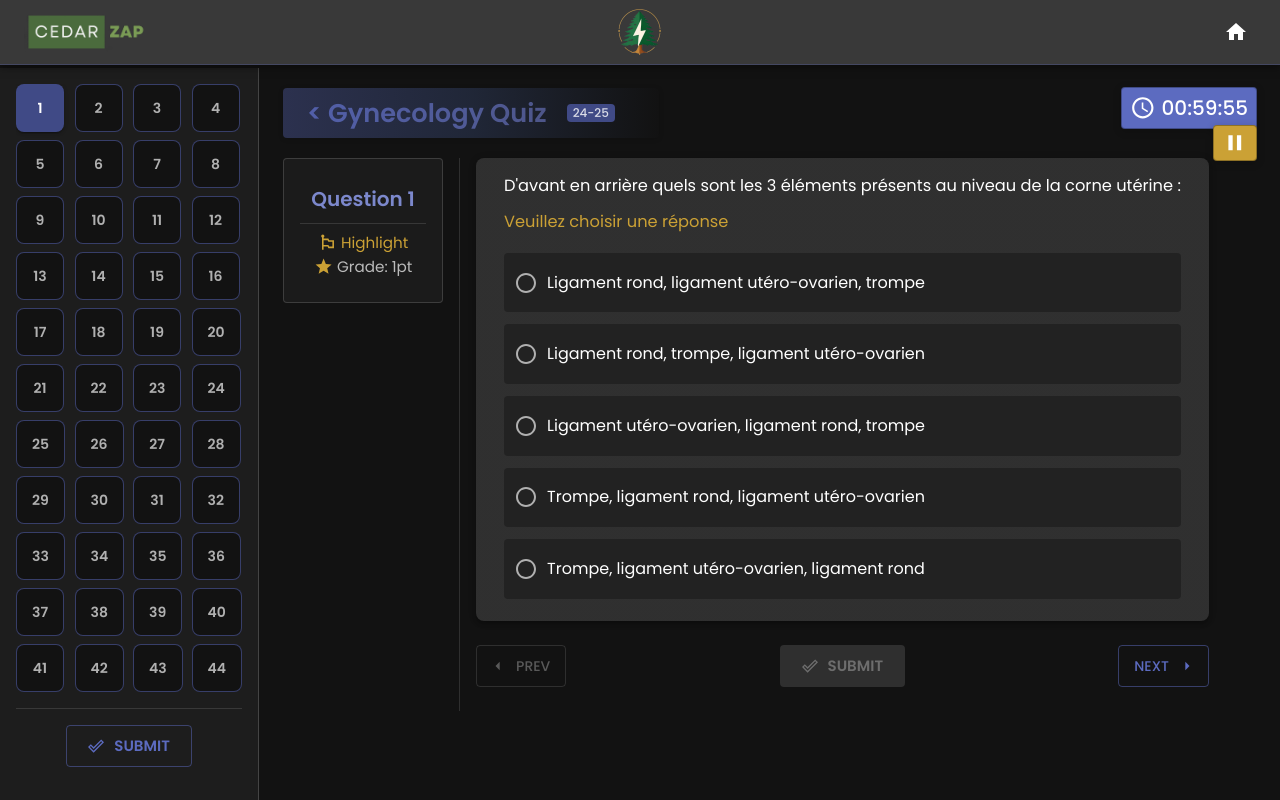
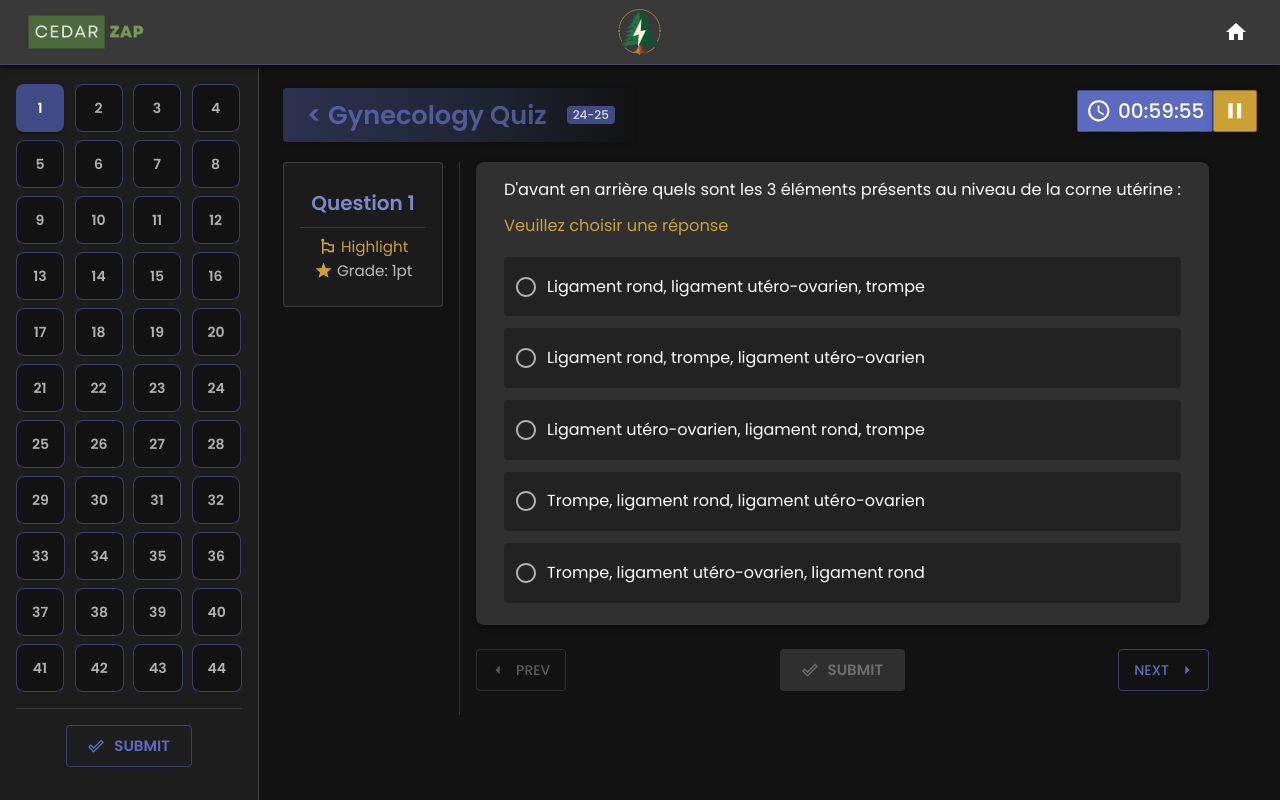
Before and after one commit to jmsazz00/cedar-zap, a React (Vite) app: page / in a window 1280 px wide. Built offline with nearby package versions, Linux system fonts and the light colour scheme.

Commit message:
Adjusting quiz utils layout

```diff
--- a/src/components/OptionList.tsx
+++ b/src/components/OptionList.tsx
@@ -34,9 +34,9 @@ const OptionList: React.FC<OptionListProps> = ({
   const showAnswers = useQuizStateStore((state) => state.showAnswers);
 
   useEffect(() => {
+    setHoveredOption(null);
     if (isMobile) return;
     if (listRef.current) listRef.current.focus();
-    setHoveredOption(null);
   }, [onSelect]);
 
   const handleKeyPress = (event: React.KeyboardEvent) => {
--- a/src/components/Pause.tsx
+++ b/src/components/Pause.tsx
@@ -9,19 +9,15 @@ const Pause = ({ onPause }: Props) => {
   return (
     <Box
       sx={{
-        position: "fixed",
-        top: { xs: "160px", sm: "172px", md: "115px", lg: "125px" },
-        right: { xs: "16px", sm: "23px" },
         backgroundColor: "secondary.main",
         color: "#fff",
-        p: { xs: "3px 4.5px", lg: "4px 8px" },
-        borderRadius: 1,
+        p: { xs: "1.5px 3px", lg: "4px 8px" },
+        borderRadius: 0.5,
         boxShadow: "0 2px 8px rgba(0, 0, 0, 0.2)",
         border: "1px solid rgba(0, 0, 0, 0.3)",
         display: "flex",
         alignItems: "center",
         cursor: "pointer",
-        zIndex: 999,
       }}
       onClick={onPause}
     >
--- a/src/components/QuizHeader.tsx
+++ b/src/components/QuizHeader.tsx
@@ -10,8 +10,8 @@ const QuizHeader = ({ name, year }: Props) => {
     <Box
       sx={{
         my: { xs: 2, md: 2.5 },
-        py: 1,
-        px: { xs: 0.75, sm: 2, md: 3 },
+        py: 1.25,
+        pl: { xs: 0.75, sm: 2, md: 3 },
         borderRadius: 1,
         display: "flex",
         alignItems: "center",
@@ -48,7 +48,7 @@ const QuizHeader = ({ name, year }: Props) => {
           backgroundColor: "primary.dark",
           borderRadius: 1,
           px: 0.75,
-          mx: { xs: 1.5, sm: 2, md: 2.5 },
+          mx: { xs: 1.25, sm: 2, md: 2.5 },
         }}
       >
         {year}
--- a/src/components/QuizLayout.tsx
+++ b/src/components/QuizLayout.tsx
@@ -6,9 +6,8 @@ import { useQuizStateStore } from "../store/QuizStateStore";
 import DialogsList from "./DialogsList";
 import QuestionCard from "./QuestionCard";
 import QuizHeader from "./QuizHeader";
-import QuizTimer from "./QuizTimer";
+import QuizUtils from "./QuizUtils";
 import Sidebar from "./Sidebar";
-import QuizPause from "./QuizPause";
 
 const QuizLayout: React.FC<{ quiz: Quiz }> = ({ quiz }) => {
   const { name, year, duration } = quiz;
@@ -21,8 +20,7 @@ const QuizLayout: React.FC<{ quiz: Quiz }> = ({ quiz }) => {
 
   return (
     <Box sx={{ display: { md: "flex" }, pt: { xs: "60px", sm: "68px" } }}>
-      <QuizTimer duration={duration} />
-      <QuizPause />
+      <QuizUtils duration={duration} />
       <Sidebar questionCount={questions.length} />
       <Container sx={{ mx: 0 }}>
         <QuizHeader name={name} year={year} />
--- /dev/null
+++ b/src/components/QuizUtils.tsx
@@ -0,0 +1,28 @@
+import { Box, useMediaQuery, useTheme } from "@mui/material";
+import QuizPause from "./QuizPause";
+import QuizTimer from "./QuizTimer";
+
+const QuizUtils: React.FC<{ duration: number }> = ({ duration }) => {
+  const theme = useTheme();
+  const isMobile = useMediaQuery(theme.breakpoints.down("md"));
+
+  return (
+    <Box
+      sx={{
+        position: "fixed",
+        top: { xs: "134px", sm: "146px", md: "95px", lg: "90px" },
+        right: { xs: "16px", sm: "23px" },
+        display: "flex",
+        flexDirection: isMobile ? "column" : "row",
+        alignItems: isMobile ? "flex-end" : "initial",
+        gap: isMobile ? 0.1 : 0,
+        zIndex: 999,
+      }}
+    >
+      <QuizTimer duration={duration} />
+      <QuizPause />
+    </Box>
+  );
+};
+
+export default QuizUtils;
--- a/src/components/Timer.tsx
+++ b/src/components/Timer.tsx
@@ -78,20 +78,16 @@ const Timer = ({ duration, onTimeUp, onTimeElapsed }: TimerProps) => {
   return (
     <Box
       sx={{
-        position: "fixed",
-        top: { xs: "142px", sm: "150px", md: "87px" },
-        right: { xs: "16px", sm: "23px" },
         backgroundColor: timeLeft <= 30 ? "error.dark" : "primary.main",
         color: "#fff",
-        p: { xs: "3px 4.5px", lg: "4px 8px" },
-        borderRadius: 1,
+        p: { xs: "1.5px 3px", lg: "4px 8px" },
+        borderRadius: 0.5,
         boxShadow: "0 2px 8px rgba(0, 0, 0, 0.2)",
         border: "1px solid rgba(0, 0, 0, 0.3)",
         display: "flex",
         alignItems: "center",
         cursor: "pointer",
         transition: "all 0.3s ease",
-        zIndex: 999,
         animation: !showText
           ? "vibrateWithPause 5s ease-in-out infinite"
           : "none",
```
